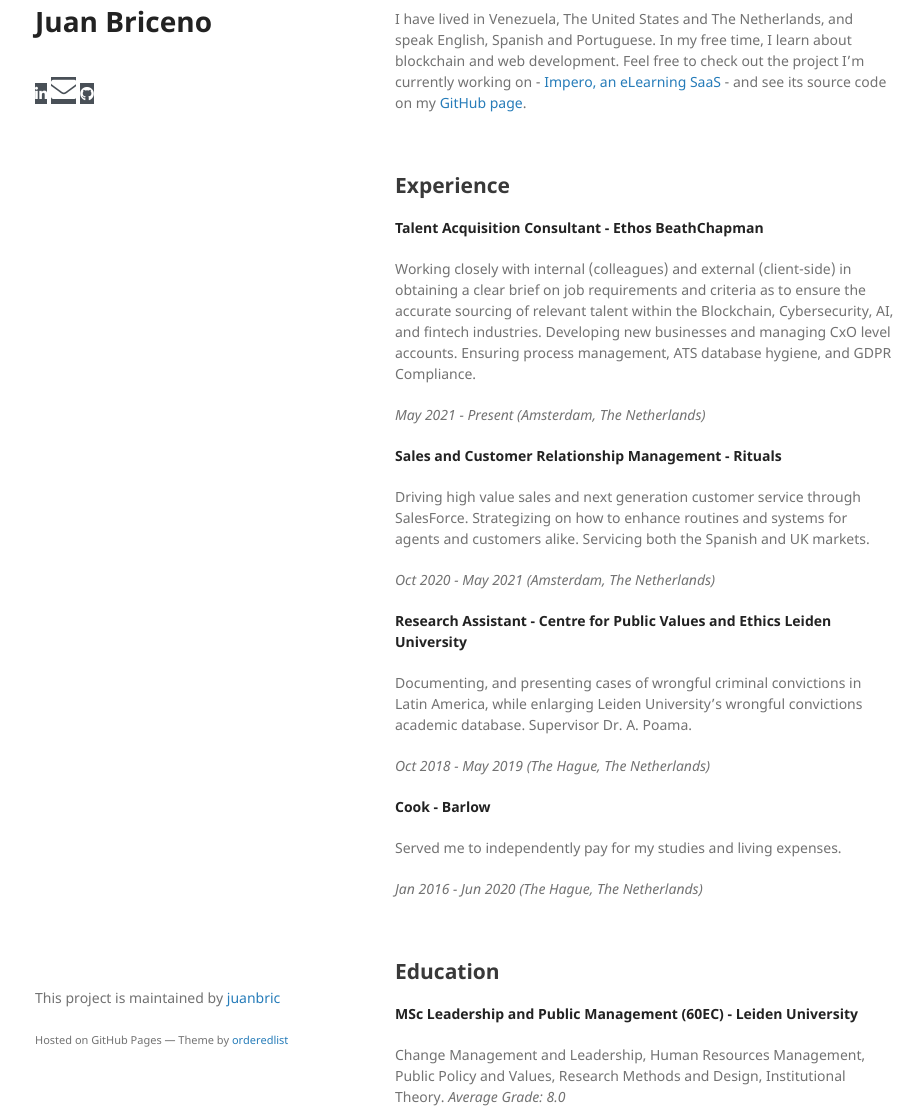
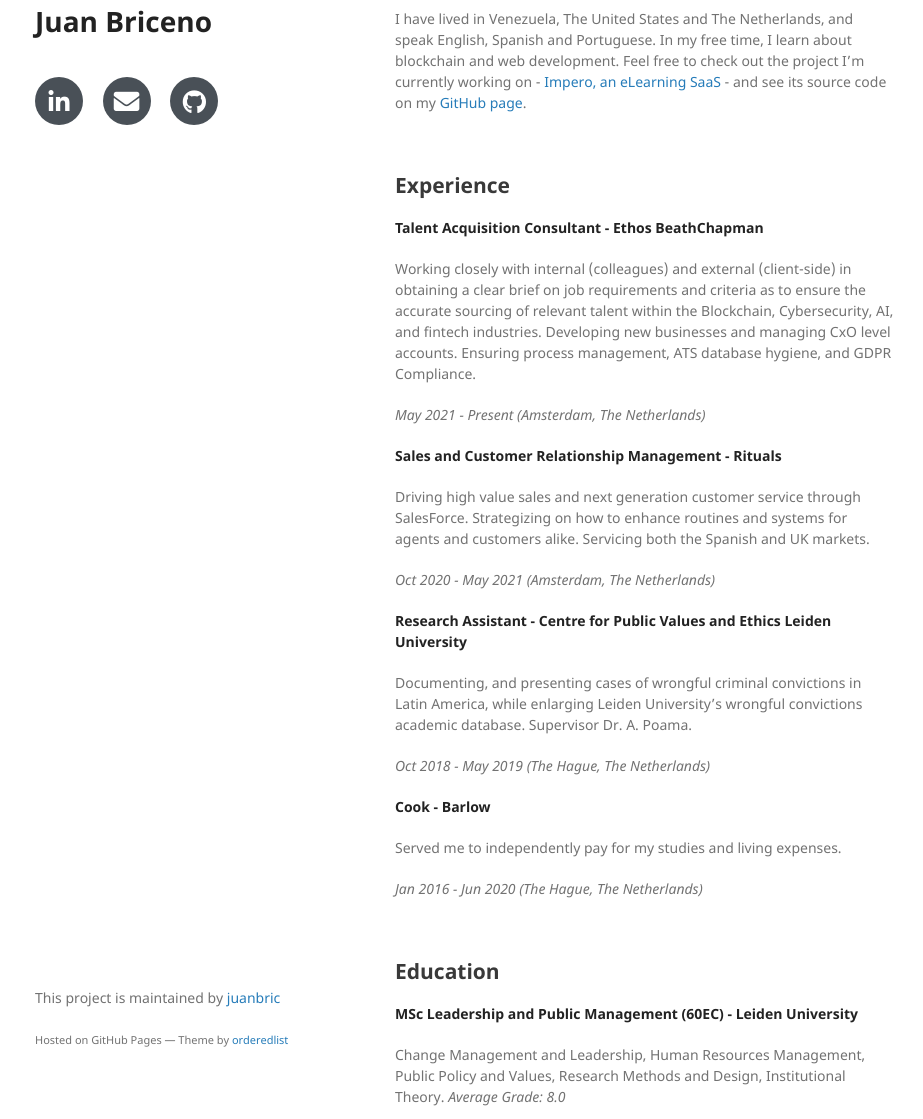
Before and after one commit to juanbric/homepage, a Jekyll site: the page built from index.md, in a window 1280 px wide and 1400 px high. Shown: the part 281-1400 px from the top of the window, without its empty margins (175-1098 px from the left). Built offline with Jekyll 4.4.1, drawn with Linux system fonts in a browser that asks for light colours; nearby versions of some CDN libraries; our own code applies the rules of GitHub Pages for plain Markdown files; a style sheet for code colours, icons or effects is not loaded.

Commit message:
Update jekyll-theme-minimal.scss

```diff
--- a/_sass/jekyll-theme-minimal.scss
+++ b/_sass/jekyll-theme-minimal.scss
@@ -1,7 +1,7 @@
 @import "fonts";
 @import "rouge-github";
 
-.social-icons a{display:inline-block;background-color:#495057;color:#fff!important}.social-icons a:hover{background-color:#000000}
+.social-icons a{display:inline-block;height:3rem;width:3rem;background-color:#495057;color:#fff!important;border-radius:100%;text-align:center;font-size:1.5rem;line-height:3.1rem;margin-right:1rem}.social-icons a:last-child{margin-right:0}.social-icons a:hover{background-color:#000000}
 
 body {
   background-color: #fff;
```
